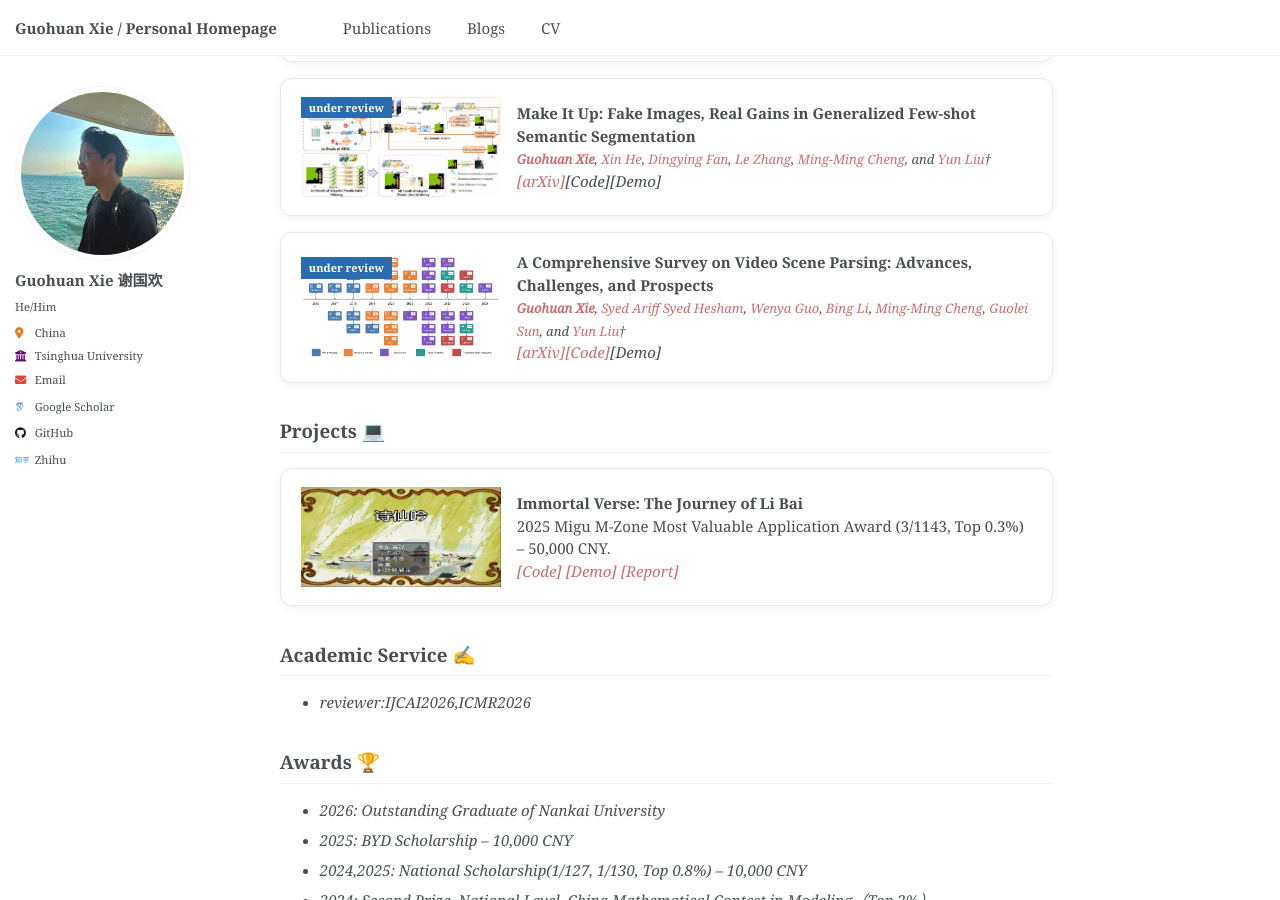
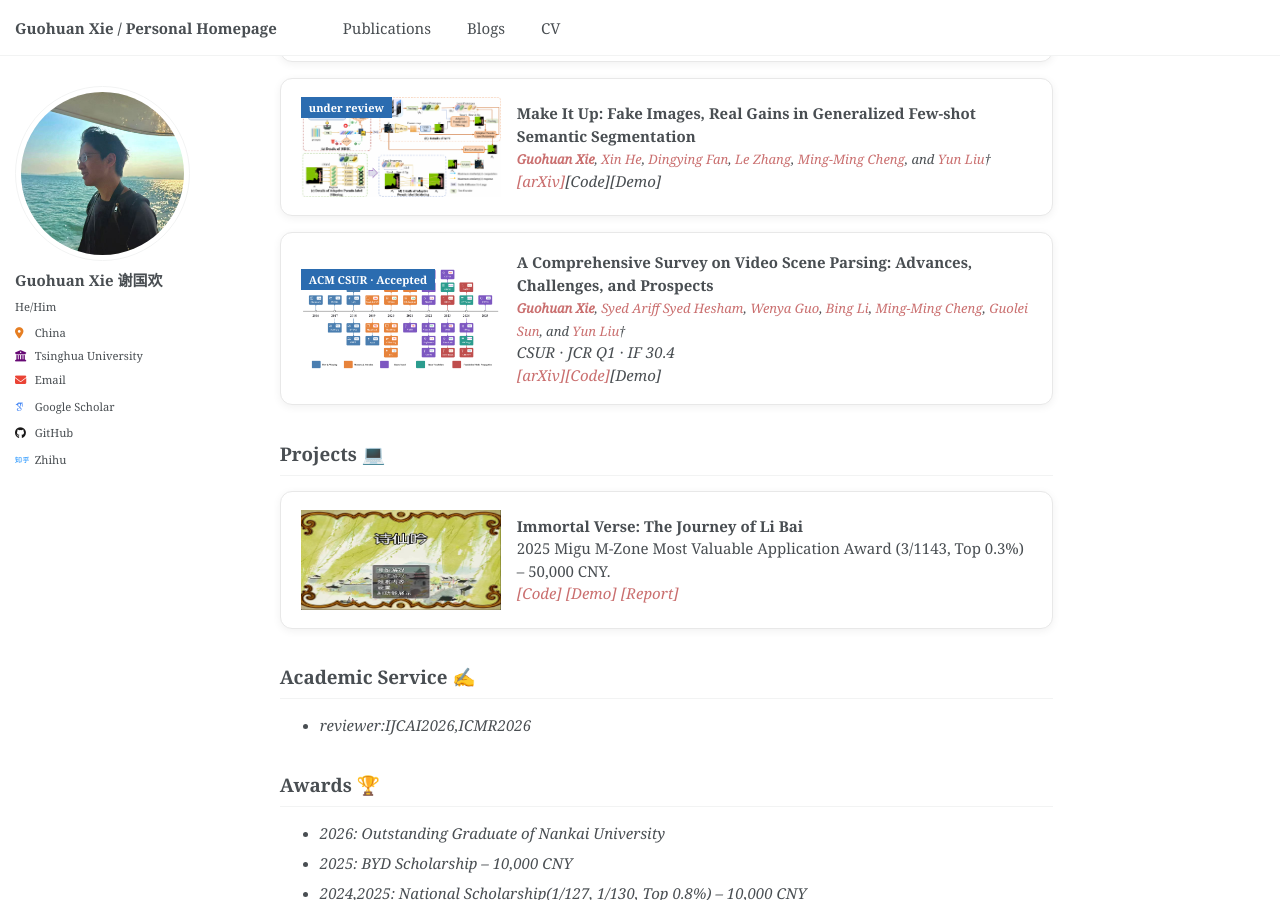
Before and after one commit to guohuan-xie/guohuan-xie.github.io, a Jekyll site: the page built from _pages/about.md, in a window 1280 px wide and 900 px high, scrolled down 1404 px. Built offline with Jekyll 4.4.1, drawn with Linux system fonts in a browser that asks for light colours; some web fonts are replaced.

Commit message:
Update publication status for VSP evolution timeline to "ACM CSUR · Accepted" and add impact factor details

```diff
--- a/_includes/publications-list.html
+++ b/_includes/publications-list.html
@@ -53,7 +53,7 @@
 </div>
 <div class="item-card">
     <div class="item-card-thumb">
-        <span class="item-card-badge">under review</span>
+        <span class="item-card-badge">ACM CSUR · Accepted</span>
         <img src="{{ base_path }}/images/vsp_evolution.png" alt="VSP evolution timeline" width="200" height="100">
     </div>
     <div class="item-card-body">
@@ -67,6 +67,7 @@
             <a href="https://scholar.google.com.hk/citations?user=qd8Blw0AAAAJ&hl=zh-CN" target="_blank">Guolei Sun</a>, and
             <a href="https://yun-liu.github.io/" target="_blank">Yun Liu</a>&dagger;
         </i><br>
+        <em>CSUR · JCR Q1 · IF 30.4</em><br>
         <a href="https://arxiv.org/abs/2506.13552"><em>[arXiv]</em></a><a href="https://github.com/guohuan-xie/Awesome-VSP"><em>[Code]</em></a><em>[Demo]</em>
     </div>
 </div>
```
